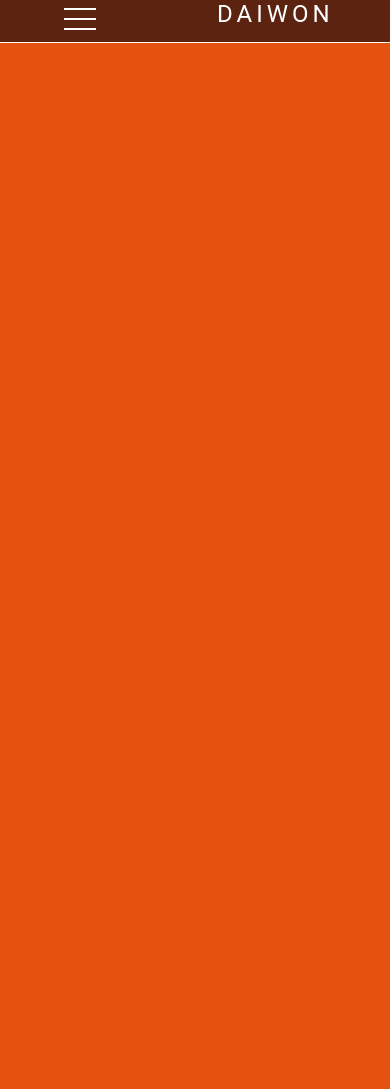
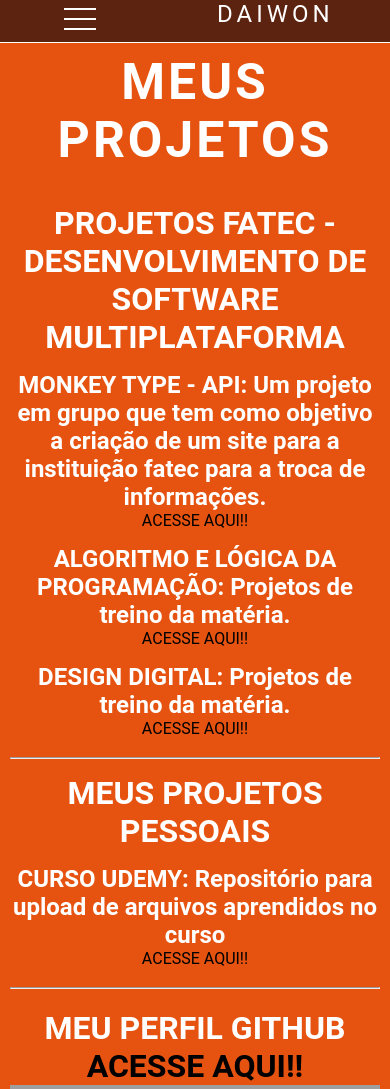
Before and after one commit to lucasdwn/Portfolio_DesignDigital_Fatec, a Python web app: template src/templates/Projetos.html in a window 390 px wide. Shown: the top 1089 px of the page. Before the commit the page ends 43 px from the top, so only its background shows below. Run offline with Jinja, Linux system fonts and the light colour scheme; the template is opened without the code that fills it, so the values that code supplies are empty; grey boxes are pictures that could not be loaded.

Commit message:
conclusão da pagina projetos

```diff
--- a/src/static/styles/inicio.css
+++ b/src/static/styles/inicio.css
@@ -5,7 +5,6 @@ div{
 .titulo p{
     margin-top: 10px;
     display: flex;
-    justify-content: space-around;
     color: #fff;
     font-size: 50px;
     letter-spacing: 3px;
@@ -15,15 +14,12 @@ div{
 
 
 .conteudo{
-    border: #fff solid 1px;
-    border-radius: 20px;
     color: #fff;
     margin: auto;
     margin-top: 0px;
     width: 90%;
     display: flex;
     flex-direction: column;
-    background: #0606119d;
 }
 
 .conteudo h1{
--- /dev/null
+++ b/src/static/styles/projetos.css
@@ -0,0 +1,60 @@
+div{
+    justify-content: space-around;
+    display: flex;
+}
+.titulo p{
+    margin-top: 10px;
+    display: flex;
+    color: #fff;
+    font-size: 50px;
+    letter-spacing: 3px;
+    font-weight: bold;
+    text-align: center;
+}
+
+.Projetos{
+    display: flex;
+    flex-direction: column;
+    margin: auto;
+    margin-top: 20px;
+    width: 95%;
+    color: #fff;
+}
+
+.Projetos h1{
+    margin: auto;
+    margin-top: 15px;
+    text-align: center;
+}
+
+.Projetos h2{
+    margin-top: 15px;
+    text-align: center;
+}
+
+.Projetos a{
+    margin: auto;
+    color: black;
+}
+
+.github{
+    display: flex;
+    flex-direction: column;
+    margin: auto;
+    margin-top: 20px;
+    width: 95%;
+    color: #fff;
+}
+
+.github h1{
+    margin: auto;
+    text-align: center;
+}
+
+.github a{
+    color: black;
+}
+
+.github img[src="https://github-readme-stats.vercel.app/api?username=ddaiwon&show_icons=true&theme=radical"]{
+    height: 40vh;
+}
--- a/src/templates/Projetos.html
+++ b/src/templates/Projetos.html
@@ -5,7 +5,7 @@
     <meta name="viewport" content="width=device-width, initial-scale=1.0">
     <title>Projetos</title>
     <link rel="stylesheet" href="../static/styles/global.css">
-
+    <link rel="stylesheet" href="../static/styles/projetos.css">
 </head>
 <body>
     <header>
@@ -25,7 +25,32 @@
             <a class='logo' href="https://github.com/ddaiwon"target='_blank'>DAIWON</a>
         </nav>
     </header>
-    <main></main>
+    <main>
+        <div class='Titulo'>
+            <a href='Projetos.html'><p>MEUS PROJETOS</p></a>
+        </div>
+        <div class='Projetos'>
+            <h1>PROJETOS FATEC - DESENVOLVIMENTO DE SOFTWARE MULTIPLATAFORMA</h1>
+
+            <h2>MONKEY TYPE - API: Um projeto em grupo que tem como objetivo a criação de um site para a instituição fatec para a troca de informações.</h2>
+            <a href="https://github.com/Monkey-Type/API-DSM"target='_blank'>ACESSE AQUI!!</a>
+
+            <h2>ALGORITMO E LÓGICA DA PROGRAMAÇÃO: Projetos de treino da matéria.</h2>
+            <a href="https://github.com/ddaiwon/Phyon---Fatecsjc"target='_blank'>ACESSE AQUI!!</a>
+
+            <h2>DESIGN DIGITAL: Projetos de treino da matéria.</h2>
+            <a href="https://github.com/ddaiwon/Design-Digital---Fatecsjc"target='_blank'>ACESSE AQUI!!</a><br><hr>
+            <h1>MEUS PROJETOS PESSOAIS</h1>
+
+            <h2>CURSO UDEMY: Repositório para upload de arquivos aprendidos no curso</h2>
+            <a href="https://github.com/ddaiwon/cursoudemyjavascript"target='_blank'>ACESSE AQUI!!</a><br><hr>
+        </div>
+        <div class='github'>
+            <h1>MEU PERFIL GITHUB  <a href="https://github.com/ddaiwon"target='_blank'>ACESSE AQUI!!</a></h1>
+            <img src="https://github-readme-stats.vercel.app/api?username=ddaiwon&show_icons=true&theme=radical" alt="">
+
+        </div>
+    </main>
     <script src='../static/scripts/mobile-navbar.js'></script>
 </body>
 </html>
```
Also changed, not shown: src/static/styles/sobremim.css (+0 -46 lines).
